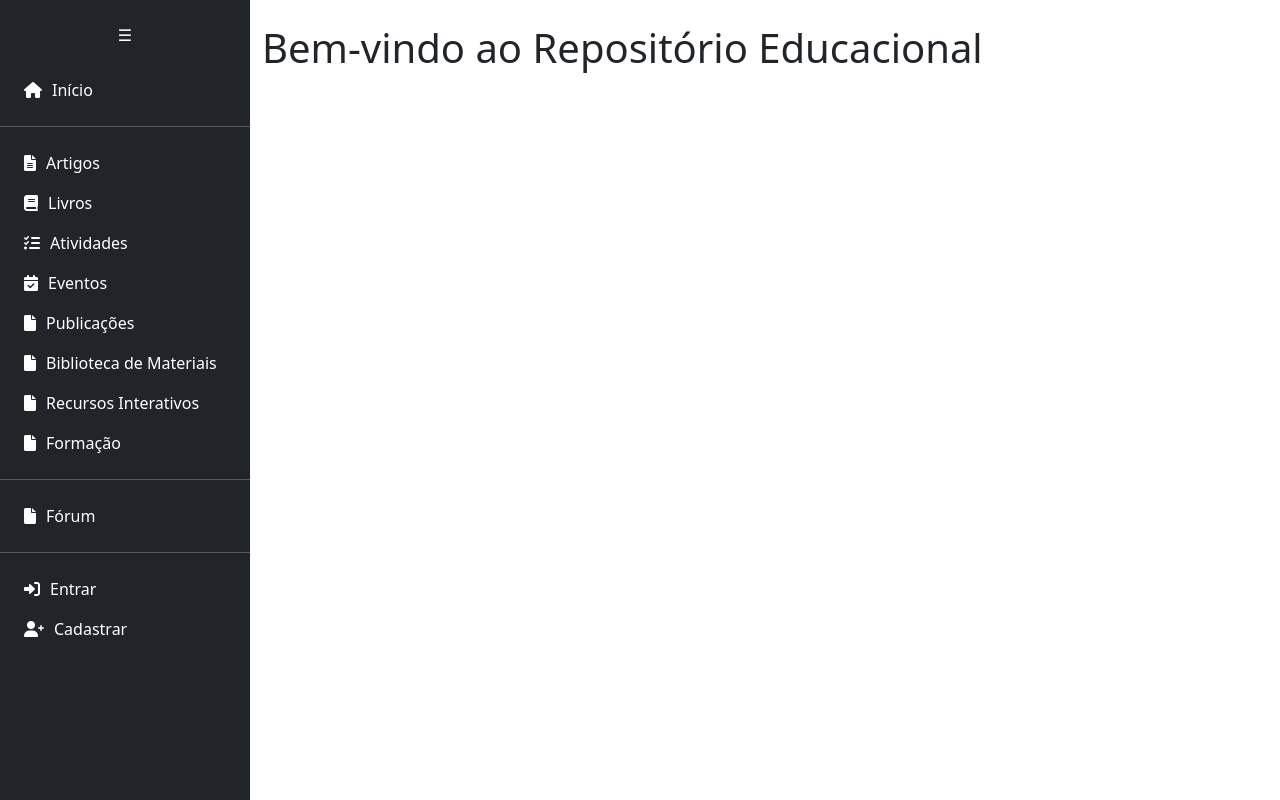
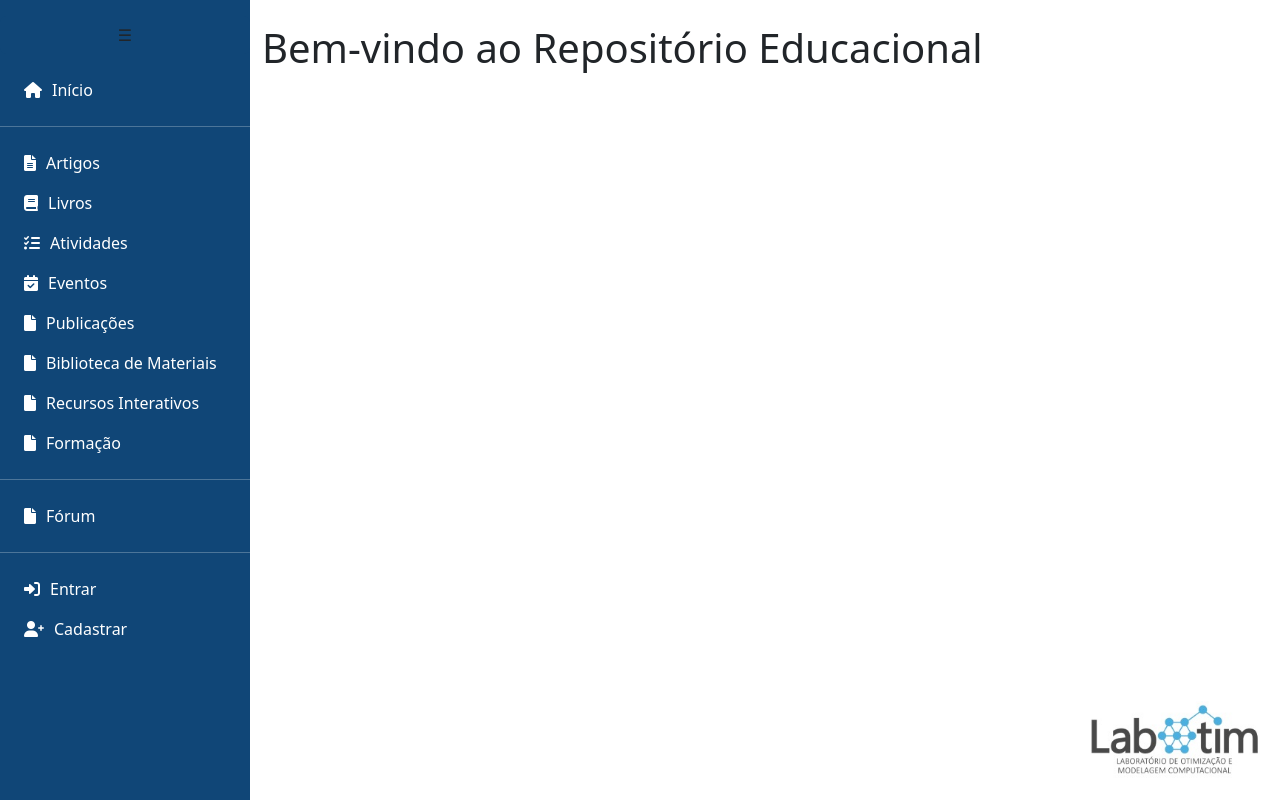
Before and after one commit to vsangali1204/Blog, a Flask app: page / in a window 1280 px wide; the page is wider, and only the part inside the window is pictured. Run offline with Flask 3, Linux system fonts and the light colour scheme; data that the repository does not hold is empty; some libraries are stand-ins or nearby versions.

Commit message:
Alternado a cor da sidebar e adicioando logo

```diff
--- a/static/css/styles.css
+++ b/static/css/styles.css
@@ -1,4 +1,12 @@
 /* Sidebar */
+.navbar-custom {
+    background-color: #104677 !important; /* Define a cor personalizada */
+}
+.btn-custom {
+    background-color: #104677 !important; /* Define a cor personalizada */
+}
+
+
 #sidebar {
     height: 100vh;
     position: fixed;
@@ -61,3 +69,20 @@
         margin-left: 0;
     }
 }
+
+
+/* styles.css */
+
+.fixed-image {
+    position: fixed;
+    bottom: 20px;
+    right: 20px;
+    width: 170px; /* Defina o tamanho desejado */
+    height: auto;
+    z-index: 1000; /* Para garantir que a imagem esteja acima de outros elementos */
+    opacity: 0.8; /* Transparência opcional */
+}
+
+.fixed-image:hover {
+    opacity: 1; /* Aumenta a opacidade ao passar o mouse */
+}
--- a/templates/base.html
+++ b/templates/base.html
@@ -10,8 +10,8 @@
     <link href="{{ url_for('static', filename='css/styles.css') }}" rel="stylesheet">
 </head>
 <body>
-<div id="sidebar" class="bg-dark">
-    <button class="btn btn-dark w-100 mb-3" id="sidebarToggle">☰</button>
+<div id="sidebar" class="bg-dark navbar-custom">
+    <button class="btn btn-custom  w-100 mb-3 navbar-custom" id="sidebarToggle">☰</button>
     <a class="navbar-brand d-block px-3" href="/">
        <!-- <i class="fas fa-graduation-cap"></i> <span>Blog Educacional</span> -->
     </a>
@@ -84,6 +84,8 @@
         {% block conteudo %}{% endblock %}
     </div>
 
+    <img src="{{ url_for('static', filename='images/labotim.jpeg') }}" class="fixed-image" alt="Imagem Fixa">
+
     <script src="https://cdnjs.cloudflare.com/ajax/libs/bootstrap/5.3.0/js/bootstrap.bundle.min.js"></script>
     <script src="{{ url_for('static', filename='script/js.js') }}"></script>
 </body>
--- a/templates/inicio.html
+++ b/templates/inicio.html
@@ -43,5 +43,8 @@
             </div>
         {% endfor %}
     </div> -->
+
+
+
 </div>
 {% endblock %}
```
Also changed, not shown: static/images/labotim.jpeg (added).
